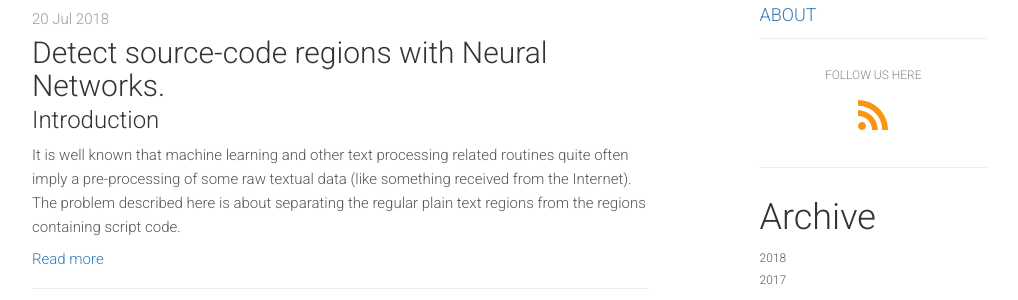
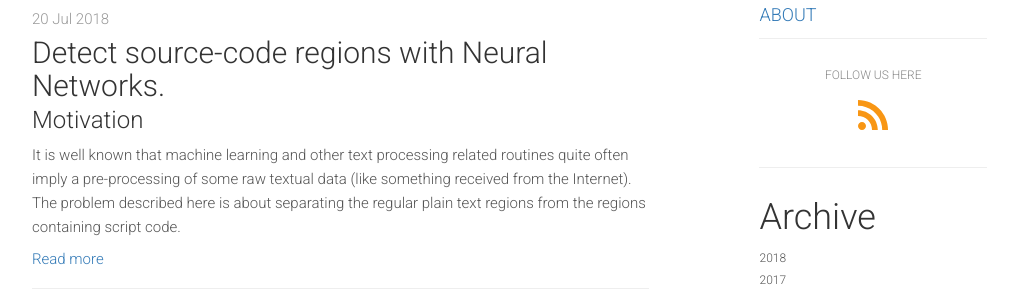
Before and after one commit to ai-labs/ai-labs.github.io, a Jekyll site: the page built from index.html, in a window 1280 px wide and 900 px high. Shown: the part 145-445 px from the top of the window, without its empty margins (138-1156 px from the left). Built offline with Jekyll 4.4.1, drawn with Linux system fonts in a browser that asks for light colours.

Commit message:
Formatting.

```diff
--- a/_posts/2018-07-20-NN-based-code-detector-in-raw-text.md
+++ b/_posts/2018-07-20-NN-based-code-detector-in-raw-text.md
@@ -5,7 +5,7 @@ excerpt_separator: <!--more-->
 ---
 
 
-### Introduction
+### Motivation
 It is well known that machine learning and other text processing related routines quite often
 imply a pre-processing of some raw textual data (like something  received from the Internet).
 The problem described here is about separating the regular plain text regions
```
